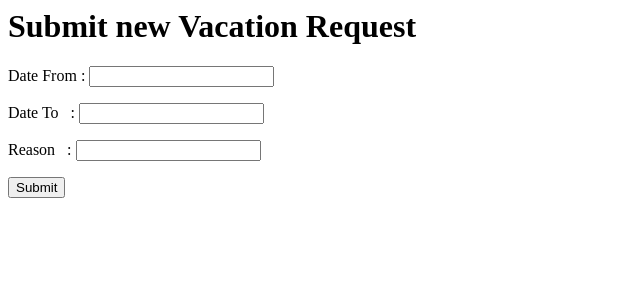
After one commit to VassileiosXristopoulos/Vacation_Portal, a PHP site: page /create_vacation.php in a window 1280 px wide. The commit adds this page. Shown: the top 300 px of the page, without its empty margins (0-640 px from the left). Run offline with PHP 8.4, Linux system fonts and the light colour scheme.

Commit message:
Created page for new vacation sumbission - built submission structure

```diff
--- /dev/null
+++ b/create_vacation.php
@@ -0,0 +1,27 @@
+<?php
+session_start();
+
+if (isset($_POST['datefrom']) and isset($_POST['dateto'])){
+
+
+    echo "ready to save info..";
+}
+?>
+
+<div class="create-vacation-form">
+
+
+<h1>Submit new Vacation Request</h1>
+<form action="" method="POST">
+    <p><label>Date From : </label>
+    <input id="datefrom" type="text" name="datefrom" required /></p>
+
+     <p><label>Date To&nbsp;&nbsp; : </label>
+     <input id="dateto" type="text" name="dateto" required/></p>
+
+     <p><label>Reason&nbsp;&nbsp; : </label>
+     <input id="reason" type="text" name="reason"/></p>
+
+    <input class="btn" type="submit" name="submit" value="Submit" />
+    </form>
+</div>
--- a/login.php
+++ b/login.php
@@ -15,6 +15,7 @@ if (isset($_POST['username']) and isset($_POST['password'])){
     //3.1.2 If the posted values are equal to the database values, then session will be created for the user.
     if ($count == 1){
 
+        $_SESSION['user_id'] = $result->fetch_object()->id;
         $_SESSION['username'] = $username;
 
         if($result->fetch_object()->is_admin){
```
Also changed, not shown: user_dashboard.php (+12 -3 lines).
